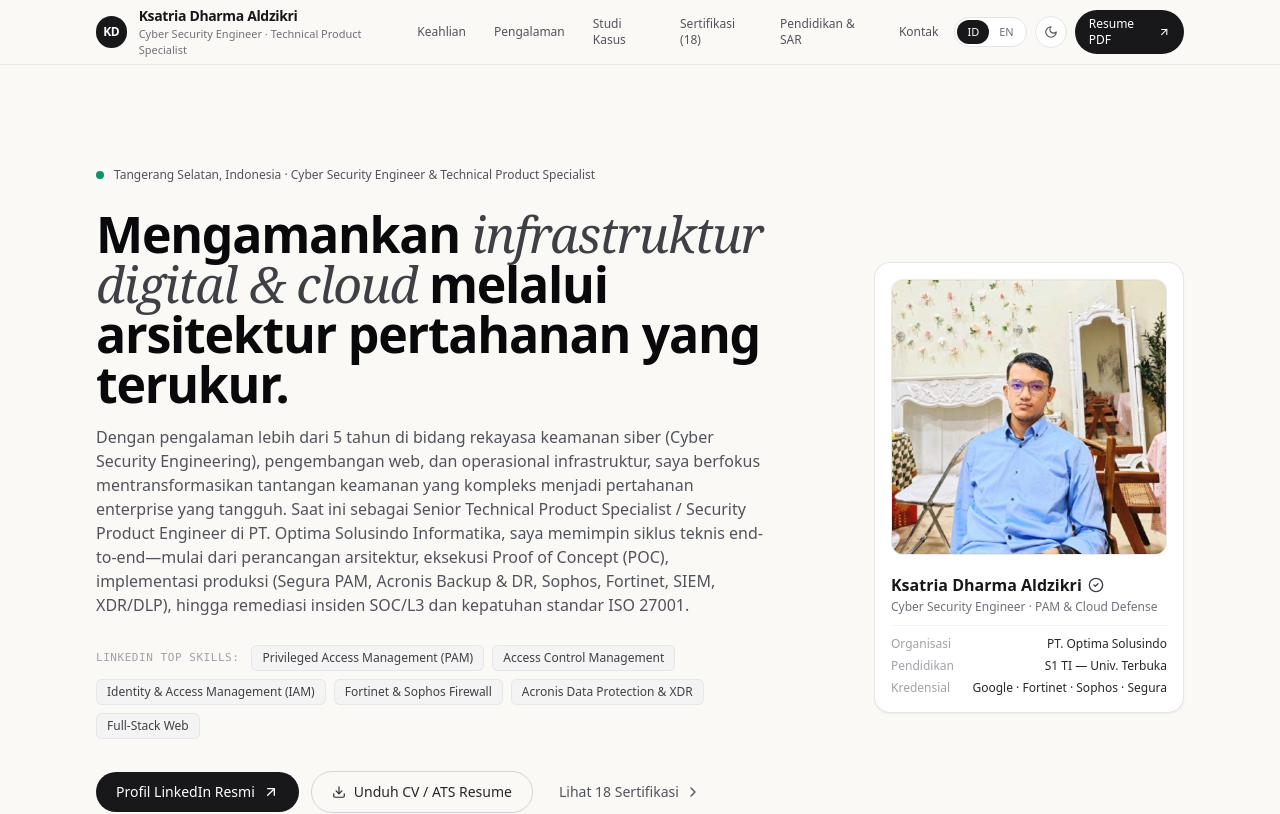
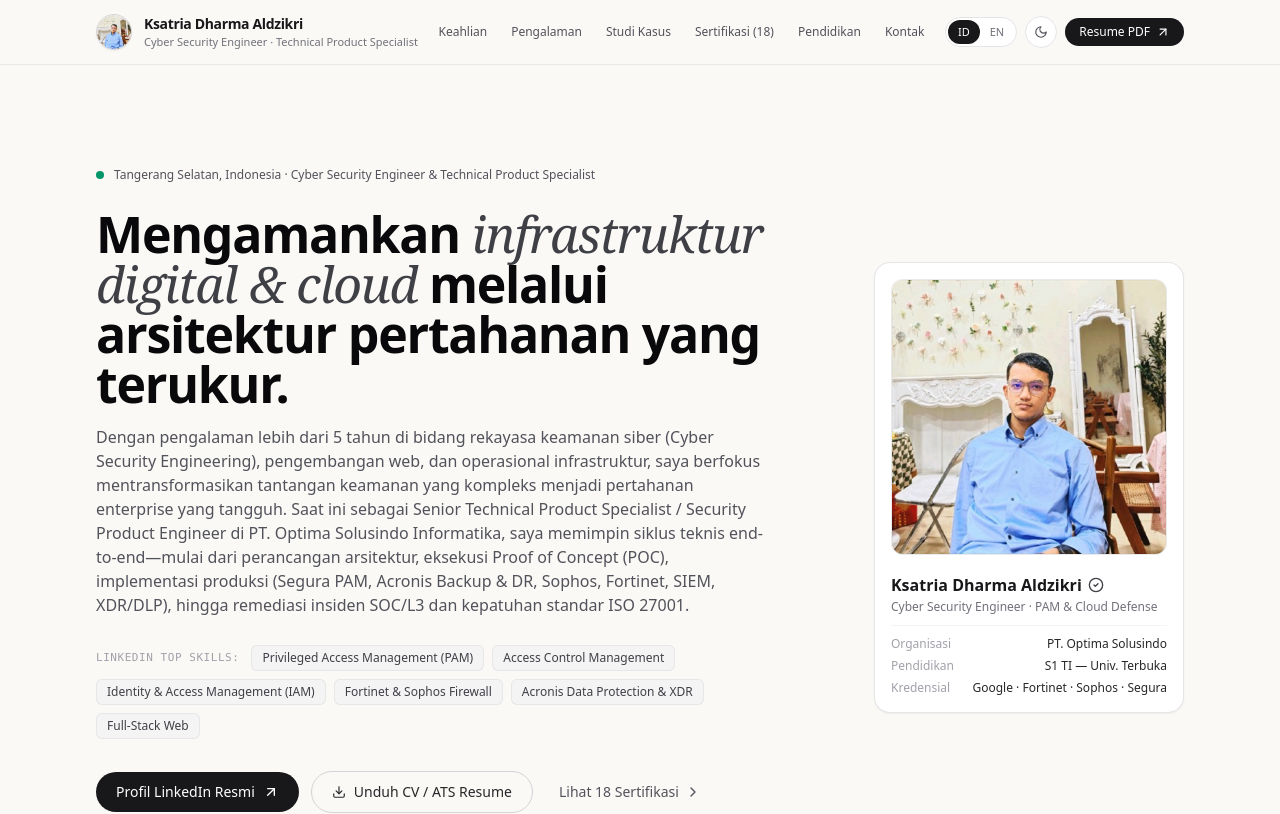
Before and after one commit to ksatria3739/ksatria-dharma-portfolio, a Next.js app: page / in a window 1280 px wide. Shown: the top 814 px of the page. Built offline with nearby package versions, Linux system fonts and the light colour scheme.

Commit message:
feat(nav,education): use profile photo as navbar & tab icon and simplify Education section

```diff
--- a/src/app/layout.tsx
+++ b/src/app/layout.tsx
@@ -19,6 +19,11 @@ export const metadata: Metadata = {
     "Indonesia",
   ],
   authors: [{ name: "Ksatria Dharma Aldzikri" }],
+  icons: {
+    icon: "/images/ksatria-profile.jpg",
+    shortcut: "/images/ksatria-profile.jpg",
+    apple: "/images/ksatria-profile.jpg",
+  },
   openGraph: {
     title: "Ksatria Dharma Aldzikri — Senior IT Cyber Security & Technical Product Specialist",
     description:
--- a/src/app/page.tsx
+++ b/src/app/page.tsx
@@ -157,23 +157,25 @@ export default function PortfolioHomePage() {
         {/* ================= TOP NAVIGATION ================= */}
         <header className="sticky top-0 z-40 bg-[#FAF9F6]/90 dark:bg-[#0B0C0E]/90 backdrop-blur-md border-b border-zinc-200/80 dark:border-zinc-800/80">
           <div className="max-w-6xl mx-auto px-5 sm:px-8 h-16 flex items-center justify-between gap-4">
-            {/* Name & Subtle Role */}
-            <a href="#top" className="flex items-center gap-3 group">
-              <span className="w-8 h-8 rounded-full bg-zinc-900 dark:bg-zinc-100 text-white dark:text-zinc-900 flex items-center justify-center text-xs font-semibold tracking-tight">
-                KD
-              </span>
+            {/* Avatar Photo Icon & Name */}
+            <a href="#top" className="flex items-center gap-3 group shrink-0">
+              <img
+                src={PROFILE_DATA.profilePhoto}
+                alt="Ksatria Dharma Aldzikri"
+                className="w-9 h-9 rounded-full object-cover object-center border border-zinc-300 dark:border-zinc-700 shadow-sm shrink-0"
+              />
               <div className="flex flex-col">
-                <span className="text-sm font-semibold tracking-tight text-zinc-900 dark:text-zinc-100">
+                <span className="text-sm font-semibold tracking-tight text-zinc-900 dark:text-zinc-100 whitespace-nowrap">
                   Ksatria Dharma Aldzikri
                 </span>
-                <span className="text-[11px] text-zinc-500 dark:text-zinc-400 hidden sm:inline">
+                <span className="text-[11px] text-zinc-500 dark:text-zinc-400 hidden sm:inline whitespace-nowrap">
                   Cyber Security Engineer · Technical Product Specialist
                 </span>
               </div>
             </a>
 
             {/* Desktop Nav Links */}
-            <nav className="hidden md:flex items-center gap-7 text-xs font-medium text-zinc-600 dark:text-zinc-400">
+            <nav className="hidden lg:flex items-center gap-6 text-xs font-medium text-zinc-600 dark:text-zinc-400 whitespace-nowrap">
               <a
                 href="#capabilities"
                 className="hover:text-zinc-950 dark:hover:text-white transition"
@@ -202,7 +204,7 @@ export default function PortfolioHomePage() {
                 href="#background"
                 className="hover:text-zinc-950 dark:hover:text-white transition"
               >
-                {lang === "id" ? "Pendidikan & SAR" : "Background"}
+                {lang === "id" ? "Pendidikan" : "Education"}
               </a>
               <a
                 href="#contact"
@@ -213,7 +215,7 @@ export default function PortfolioHomePage() {
             </nav>
 
             {/* Right Controls */}
-            <div className="flex items-center gap-2">
+            <div className="flex items-center gap-2 shrink-0">
               {/* Language Toggle */}
               <div className="inline-flex items-center rounded-full border border-zinc-200 dark:border-zinc-800 bg-white dark:bg-zinc-900 p-0.5 text-[11px] font-medium">
                 <button
@@ -256,17 +258,17 @@ export default function PortfolioHomePage() {
                 href={PROFILE_DATA.resumePdfUrl}
                 target="_blank"
                 rel="noopener noreferrer"
-                className="hidden sm:inline-flex items-center gap-1.5 px-3.5 py-1.5 rounded-full bg-zinc-900 hover:bg-zinc-800 dark:bg-zinc-100 dark:hover:bg-white text-white dark:text-zinc-900 text-xs font-medium transition"
+                className="hidden sm:inline-flex items-center gap-1.5 px-3.5 py-1.5 rounded-full bg-zinc-900 hover:bg-zinc-800 dark:bg-zinc-100 dark:hover:bg-white text-white dark:text-zinc-900 text-xs font-medium whitespace-nowrap transition"
               >
                 <span>Resume PDF</span>
-                <ArrowUpRight className="w-3.5 h-3.5" />
+                <ArrowUpRight className="w-3.5 h-3.5 shrink-0" />
               </a>
 
               {/* Mobile Menu Button */}
               <button
                 type="button"
                 onClick={() => setMobileMenuOpen(!mobileMenuOpen)}
-                className="md:hidden p-2 rounded-lg border border-zinc-200 dark:border-zinc-800 text-zinc-700 dark:text-zinc-300"
+                className="lg:hidden p-2 rounded-lg border border-zinc-200 dark:border-zinc-800 text-zinc-700 dark:text-zinc-300"
                 aria-label="Menu"
               >
                 {mobileMenuOpen ? <X className="w-4 h-4" /> : <Menu className="w-4 h-4" />}
@@ -276,7 +278,7 @@ export default function PortfolioHomePage() {
 
           {/* Mobile Navigation Drawer */}
           {mobileMenuOpen && (
-            <div className="md:hidden border-t border-zinc-200 dark:border-zinc-800 bg-[#FAF9F6] dark:bg-[#0B0C0E] px-5 py-4 space-y-3 text-sm">
+            <div className="lg:hidden border-t border-zinc-200 dark:border-zinc-800 bg-[#FAF9F6] dark:bg-[#0B0C0E] px-5 py-4 space-y-3 text-sm">
               <div className="flex flex-col space-y-2.5 text-zinc-700 dark:text-zinc-300 font-medium">
                 <a href="#capabilities" onClick={() => setMobileMenuOpen(false)}>
                   01 / {lang === "id" ? "Keahlian & Spesialisasi" : "Expertise"}
@@ -291,7 +293,7 @@ export default function PortfolioHomePage() {
                   04 / {lang === "id" ? "Lisensi & Sertifikasi (18)" : "Certifications (18)"}
                 </a>
                 <a href="#background" onClick={() => setMobileMenuOpen(false)}>
-                  05 / {lang === "id" ? "Pendidikan & Dedikasi" : "Background"}
+                  05 / {lang === "id" ? "Pendidikan" : "Education"}
                 </a>
                 <a href="#contact" onClick={() => setMobileMenuOpen(false)}>
                   06 / {lang === "id" ? "Kontak" : "Contact"}
@@ -884,7 +886,7 @@ export default function PortfolioHomePage() {
             </div>
           </section>
 
-          {/* ================= 05 / PENDIDIKAN & KEPEMIMPINAN LAPANGAN (SAR) ================= */}
+          {/* ================= 05 / PENDIDIKAN ================= */}
           <section
             id="background"
             className="py-16 sm:py-24 border-b border-zinc-200 dark:border-zinc-800/90 scroll-mt-16"
@@ -893,34 +895,29 @@ export default function PortfolioHomePage() {
               {/* Left Header */}
               <div className="lg:col-span-4 space-y-3">
                 <p className="text-xs font-mono uppercase tracking-widest text-zinc-400 dark:text-zinc-500">
-                  05 / {lang === "id" ? "Pendidikan & Dedikasi" : "Education & Leadership"}
+                  05 / {lang === "id" ? "Pendidikan" : "Education"}
                 </p>
                 <h2 className="text-2xl sm:text-3xl font-semibold tracking-tight text-zinc-900 dark:text-zinc-50">
                   {lang === "id"
-                    ? "Akademik, Kepemimpinan & Operasi SAR"
-                    : "Academic Background & Emergency Rescue"}
+                    ? "Latar Belakang Akademik"
+                    : "Academic Background"}
                 </h2>
                 <p className="text-sm text-zinc-600 dark:text-zinc-400 leading-relaxed">
                   {lang === "id"
-                    ? "Pendidikan tinggi di bidang Keamanan Sistem Informasi serta dedikasi aktif dalam operasi kemanusiaan tanggap darurat (SAR) dan pemanduan gunung profesional (APGI)."
-                    : "Higher education in Computer & Information Systems Security alongside active dedication in emergency search-and-rescue (SAR) and certified mountain guiding (APGI)."}
+                    ? "Pendidikan formal di bidang Teknologi Informasi serta Keamanan Sistem Informasi (Computer & Information Systems Security)."
+                    : "Formal academic education in Information Technology and Computer & Information Systems Security."}
                 </p>
               </div>
 
-              {/* Right Content */}
-              <div className="lg:col-span-8 space-y-12">
-                {/* Academic Education */}
-                <div className="space-y-4">
-                  <h3 className="text-xs font-mono uppercase tracking-wider text-zinc-400 dark:text-zinc-500">
-                    {lang === "id" ? "Pendidikan Formal" : "Academic Education"}
-                  </h3>
+              {/* Right Content: Academic Education */}
+              <div className="lg:col-span-8">
                 <div className="divide-y divide-zinc-200 dark:divide-zinc-800/90 border-t border-b border-zinc-200 dark:border-zinc-800/90">
                   {EDUCATION_DATA.map((edu) => (
-                      <div key={edu.institution} className="py-5 space-y-1.5">
+                    <div key={edu.institution} className="py-6 space-y-2">
                       <div className="flex flex-col sm:flex-row sm:items-baseline justify-between gap-1">
-                          <h4 className="text-base font-semibold text-zinc-900 dark:text-zinc-100">
+                        <h3 className="text-lg font-semibold text-zinc-900 dark:text-zinc-100">
                           {edu.institution}
-                          </h4>
+                        </h3>
                         <span className="text-xs font-mono text-zinc-500 dark:text-zinc-400">
                           {edu.period}
                         </span>
@@ -929,41 +926,11 @@ export default function PortfolioHomePage() {
                         {edu.degree[lang]} ·{" "}
                         <span className="text-zinc-500 font-normal">{edu.location}</span>
                       </p>
-                        <p className="text-xs sm:text-sm text-zinc-600 dark:text-zinc-400 leading-relaxed pt-1">
+                      <p className="text-sm text-zinc-600 dark:text-zinc-400 leading-relaxed pt-1">
                         {edu.description[lang]}
                       </p>
                     </div>
                   ))}
-                  </div>
-                </div>
-
-                {/* Leadership & SAR */}
-                <div className="space-y-4">
-                  <h3 className="text-xs font-mono uppercase tracking-wider text-zinc-400 dark:text-zinc-500">
-                    {lang === "id"
-                      ? "Kepemimpinan Organisasi, Operasi SAR & Keanggotaan APGI"
-                      : "Leadership, Search-and-Rescue (SAR) & APGI Membership"}
-                  </h3>
-                  <div className="divide-y divide-zinc-200 dark:divide-zinc-800/90 border-t border-b border-zinc-200 dark:border-zinc-800/90">
-                    {LEADERSHIP_AND_SAR_DATA.map((item, idx) => (
-                      <div key={idx} className="py-5 space-y-1.5">
-                        <div className="flex flex-col sm:flex-row sm:items-baseline justify-between gap-1">
-                          <h4 className="text-sm sm:text-base font-semibold text-zinc-900 dark:text-zinc-100">
-                            {item.role[lang]}
-                          </h4>
-                          <span className="text-xs font-mono text-zinc-500 dark:text-zinc-400 shrink-0">
-                            {item.period}
-                          </span>
-                        </div>
-                        <p className="text-xs font-medium text-zinc-700 dark:text-zinc-300">
-                          {item.org}
-                        </p>
-                        <p className="text-xs sm:text-sm text-zinc-600 dark:text-zinc-400 leading-relaxed pt-1">
-                          {item.highlight[lang]}
-                        </p>
-                      </div>
-                    ))}
-                  </div>
                 </div>
               </div>
             </div>
```
Lines whose indentation alone changed are shown as unchanged.
